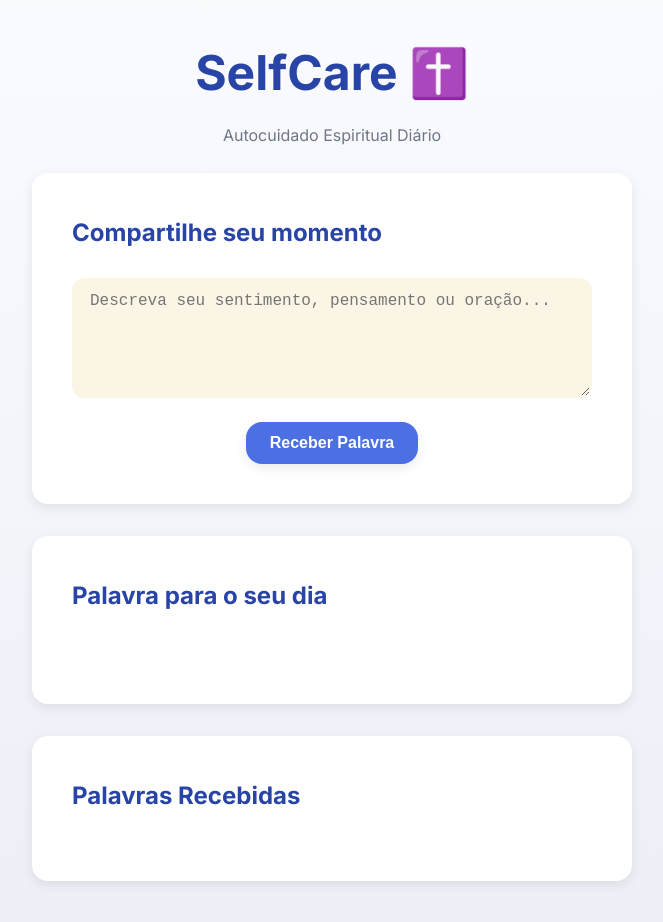
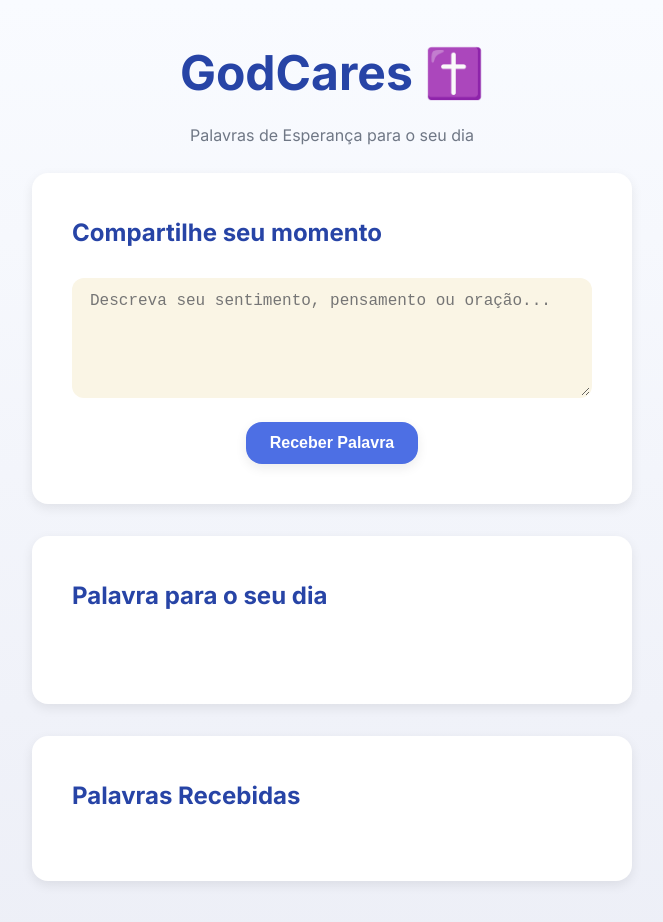
Before and after one commit to prof-guifonseca/self-care, a website: page src/index.html in a window 1280 px wide. Shown: the whole page, without its empty margins (308-971 px from the left). Drawn offline with Linux system fonts and the light colour scheme.

Commit message:
Update index.html

```diff
--- a/src/index.html
+++ b/src/index.html
@@ -4,9 +4,9 @@
   <meta charset="utf-8">
   <meta name="viewport" content="width=device-width, initial-scale=1">
   <meta name="theme-color" content="#4D6FE4">
-  <title>SelfCare ✝️ • Palavras de Esperança</title>
+  <title>GodCares ✝️ • Palavras de Esperança</title>
 
-  <!-- Estilos e Manifest -->
+  <!-- Estilos e Manifesto -->
   <link rel="stylesheet" href="assets/styles.css">
   <link rel="manifest" href="manifest.webmanifest">
 
@@ -15,12 +15,12 @@
 </head>
 <body>
   <header class="app-header">
-    <h1>SelfCare ✝️</h1>
-    <p class="subtitle">Autocuidado Espiritual Diário</p>
+    <h1>GodCares ✝️</h1>
+    <p class="subtitle">Palavras de Esperança para o seu dia</p>
   </header>
 
   <main>
-    <!-- Entrada de Reflexão -->
+    <!-- Entrada do Momento -->
     <section id="entry-section" class="card">
       <h2>Compartilhe seu momento</h2>
       <textarea id="entry" rows="4" placeholder="Descreva seu sentimento, pensamento ou oração..."></textarea>
@@ -34,14 +34,14 @@
       <p id="reflection" class="reflection"></p>
     </section>
 
-    <!-- Histórico Opcional -->
+    <!-- Histórico de Palavras -->
     <section id="history-section" class="card hidden">
       <h2>Palavras Recebidas</h2>
       <ul id="history-list"></ul>
     </section>
   </main>
 
-  <!-- Service Worker -->
+  <!-- Registro do Service Worker -->
   <script>
     if ('serviceWorker' in navigator) {
       navigator.serviceWorker.register('serviceWorker.js')
```
